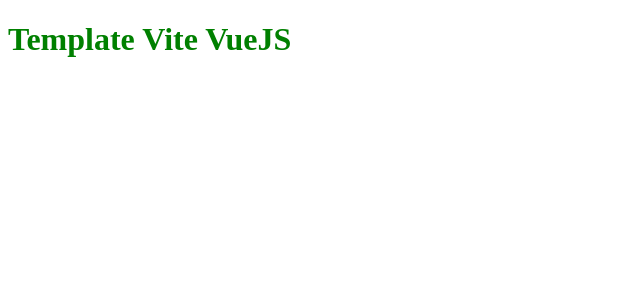
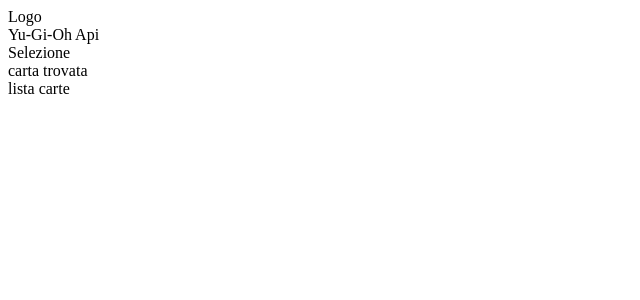
Before and after one commit to MatteoSanson/vite-yu-gi-oh, a Vue app: page / in a window 1280 px wide. Shown: the top 300 px of the page, without its empty margins (0-640 px from the left). Built offline with nearby package versions, Linux system fonts and the light colour scheme.

Commit message:
feat: struttura

```diff
--- a/index.html
+++ b/index.html
@@ -5,7 +5,7 @@
   <meta charset="UTF-8" />
   <!-- <link rel="icon" type="image/svg+xml" href="/vite.svg" /> -->
   <meta name="viewport" content="width=device-width, initial-scale=1.0" />
-  <title>Template Vite VueJS</title>
+  <title>Vite Yu-Gi-Oh</title>
 </head>
 
 <body>
--- a/src/App.vue
+++ b/src/App.vue
@@ -1,17 +1,22 @@
 <script>
+import AppHeader from './components/header/AppHeader.vue';
+import AppMain from './components/main/AppMain.vue';
+import AppFooter from './components/footer/AppFooter.vue';
+
 export default {
   name: 'DefaultTemplate',
-
-  data() {
-    return {
-      text: 'Template Vite VueJS',
-    };
+  components: {
+    AppHeader,
+    AppMain,
+    AppFooter,
   },
 };
 </script>
 
 <template>
-  <h1>{{ text }}</h1>
+  <AppHeader />
+  <AppMain />
+  <AppFooter />
 </template>
 
 <style scoped lang="scss"></style>
--- /dev/null
+++ b/src/components/footer/AppFooter.vue
@@ -0,0 +1,11 @@
+<script>
+export default {
+    name: 'AppFooter',
+}
+</script>
+
+<template>
+    <footer></footer>
+</template>
+
+<style></style>
--- /dev/null
+++ b/src/components/header/AppHeader.vue
@@ -0,0 +1,21 @@
+<script>
+import LogoHeader from './LogoHeader.vue';
+import TitleHeader from './TitleHeader.vue';
+
+export default {
+    name: 'AppHeader',
+    components: {
+        LogoHeader,
+        TitleHeader,
+    }
+}
+</script>
+
+<template>
+    <header>
+        <LogoHeader />
+        <TitleHeader />
+    </header>
+</template>
+
+<style></style>
--- /dev/null
+++ b/src/components/header/LogoHeader.vue
@@ -0,0 +1,11 @@
+<script>
+export default {
+    name: 'LogoHeader',
+}
+</script>
+
+<template>
+    <div>Logo</div>
+</template>
+
+<style></style>
--- /dev/null
+++ b/src/components/header/TitleHeader.vue
@@ -0,0 +1,11 @@
+<script>
+export default {
+    name: 'TitleHeader',
+}
+</script>
+
+<template>
+    <div>Yu-Gi-Oh Api</div>
+</template>
+
+<style></style>
--- /dev/null
+++ b/src/components/main/AppMain.vue
@@ -0,0 +1,21 @@
+<script>
+import SelectType from './SelectType.vue';
+import ContentMain from './ContentMain.vue';
+
+export default {
+    name: 'AppMain',
+    components: {
+        SelectType,
+        ContentMain,
+    }
+}
+</script>
+
+<template>
+    <main>
+        <SelectType />
+        <ContentMain />
+    </main>
+</template>
+
+<style></style>
--- /dev/null
+++ b/src/components/main/CardList.vue
@@ -0,0 +1,11 @@
+<script>
+export default {
+    name: 'CardList',
+}
+</script>
+
+<template>
+    <div>lista carte</div>
+</template>
+
+<style></style>
--- /dev/null
+++ b/src/components/main/ContentMain.vue
@@ -0,0 +1,22 @@
+<script>
+import FoundedCards from './FoundedCards.vue';
+import CardList from './CardList.vue';
+
+export default {
+    name: 'ContentMain',
+    components: {
+        FoundedCards,
+        CardList,
+    }
+}
+</script>
+
+<template>
+    <div>
+        <FoundedCards />
+        <CardList />
+
+    </div>
+</template>
+
+<style></style>
--- /dev/null
+++ b/src/components/main/FoundedCards.vue
@@ -0,0 +1,11 @@
+<script>
+export default {
+    name: 'FoundedCard',
+}
+</script>
+
+<template>
+    <div>carta trovata</div>
+</template>
+
+<style></style>
--- /dev/null
+++ b/src/components/main/SelectType.vue
@@ -0,0 +1,11 @@
+<script>
+export default {
+    name: 'SelectType',
+}
+</script>
+
+<template>
+    <div>Selezione</div>
+</template>
+
+<style></style>
```
